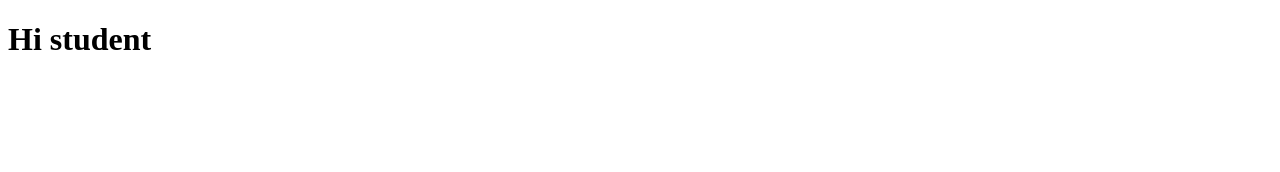
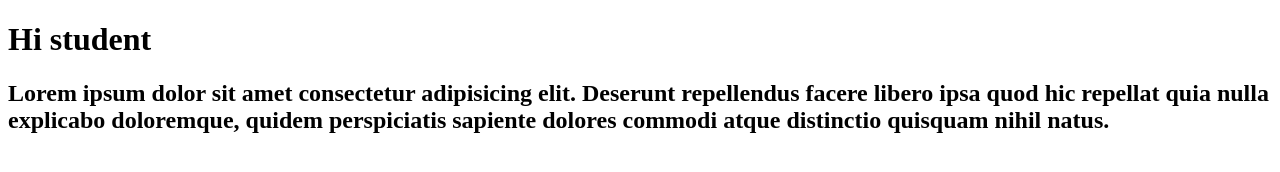
Before and after one commit to hari-123498/hello, a plain HTML site: page index.html in a window 1280 px wide. Drawn offline with Linux system fonts and the light colour scheme.

Commit message:
v2 of project

```diff
--- a/index.html
+++ b/index.html
@@ -7,5 +7,11 @@
   </head>
   <body>
     <h1>Hi student</h1>
+    <h2>
+      Lorem ipsum dolor sit amet consectetur adipisicing elit. Deserunt
+      repellendus facere libero ipsa quod hic repellat quia nulla explicabo
+      doloremque, quidem perspiciatis sapiente dolores commodi atque distinctio
+      quisquam nihil natus.
+    </h2>
   </body>
 </html>
```
